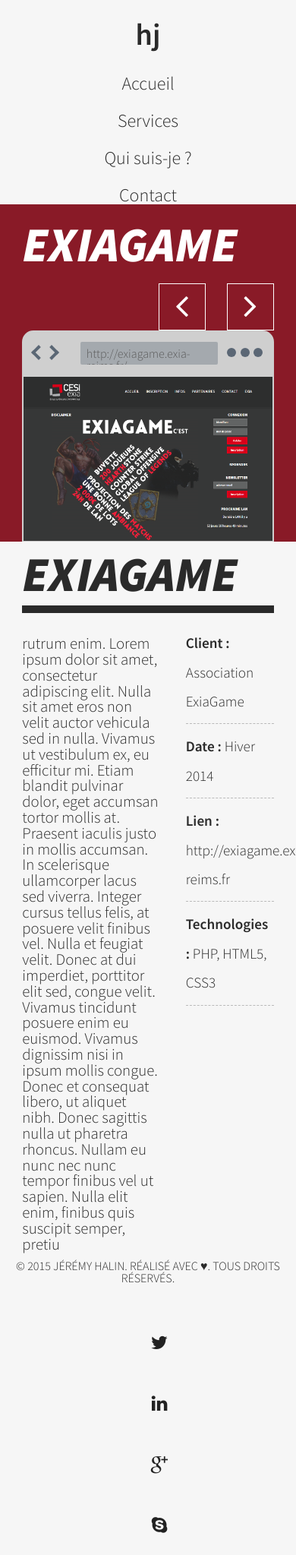
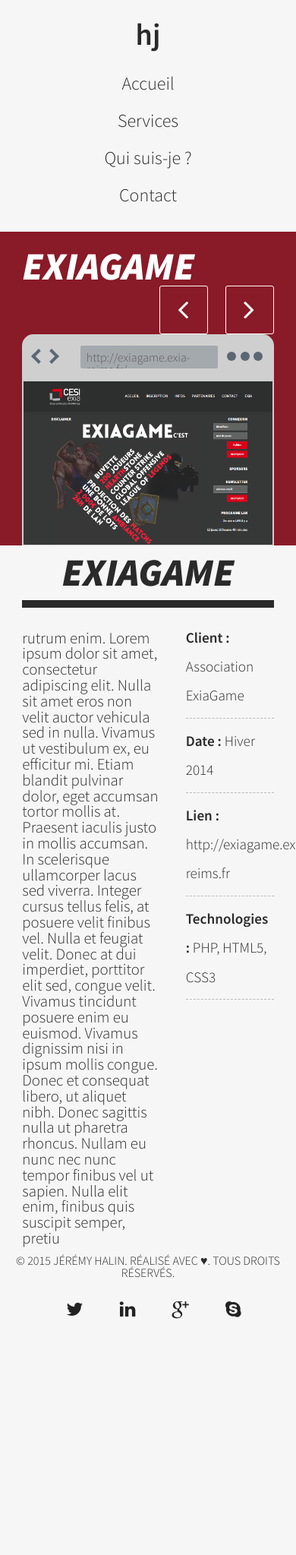
Before and after one commit to HJerem/Portfolio, a PHP site: page /exiagame.php in a window 390 px wide; the page is wider, and only the part inside the window is pictured. Shown: that part at 76% size. After the commit the page ends 1736 px from the top of that part, so only its background shows below. Run offline with PHP 8.4, Linux system fonts and the light colour scheme; some libraries are stand-ins or nearby versions.

Commit message:
Some corrections
Responsive, font-size...

```diff
--- a/apropos.php
+++ b/apropos.php
@@ -26,6 +26,7 @@
   </div>
 </div>
 <section class="container-1024">
+<div class="about">
 	<p>
 		<center><span class="round"><i class="fa fa-user"></i></span></center>
 	</p>
@@ -35,6 +36,7 @@
 	<p>Auto didacte, sérieux et passionné, je saurais m’adapter à votre projet et faire en sorte que le résultat final réponde parfaitement à vos attentes tout en étant unique et moderne.</p>
 
 	<center><a href="/contact" class="seethecaseblack">Me contacter</a></center>
+	</div>
 </section>
 
 <?php include('footer.php'); ?>
--- a/css/main.css
+++ b/css/main.css
@@ -140,7 +140,7 @@
   clear: both;
 }
 
-	.container-1024 p{
+.about p{
   font-size: 1.4em;
   text-align: justify;
   line-height: 1.5em;
@@ -292,6 +292,31 @@
   -ms-transform:rotate(135deg);
 }
 
+.next-project, .previous-project{
+  color: white;
+  padding: 10px 7px 0px 6px;
+  width: 4rem;
+  height: 4rem;
+  box-sizing: border-box;
+  border: 1px solid white;
+  border-radius: 3px;
+  display: inline-block;
+  cursor: pointer;
+  text-decoration: none;
+  -webkit-transition: background .2s ease;
+  -moz-transition: background .2s ease;
+  -ms-transition: background .2s ease;
+  -o-transition: background .2s ease;
+  transition: background .2s ease;
+  font-weight: 900;
+  font-style: italic;
+  text-align: center;
+  font-size: 2.5em;
+}
+.previous-project{
+  margin-right:0.5em;
+}
+
 .browser-left img, .browser-right img, .browser img {
   padding:0.45%;
   width:99%;
@@ -372,8 +397,10 @@
 
 #message-validation{
   display: block;
-     padding:20px 0 20px 0;
+  padding:20px 0 40px 0;
   min-height: 15px;
+  text-align: center;
+  font-size: 1.4em;
 }
 
 
@@ -686,9 +713,7 @@
 .g:hover{
 background:#D14836;
 }*/
-     .socialh:hover{
-       width:120px;
-     }
+
 .socialh:hover .fa{
   color:black;
 }
@@ -1038,6 +1063,17 @@
     width: 60%;
     left:9%;
   }
+  h2{
+    margin:0;
+    font-size:3.2em;
+    text-align:center;
+  }
+  .info-left p, .info-right p{
+    text-align: justify;
+  }
+  .title-background{
+    padding: 0;
+  }
 }
 
 @media screen and (max-width: 640px){
@@ -1052,6 +1088,22 @@
   }
   header nav {
     float:none;
+    margin-bottom:1.5em;
+  }
+  #services {
+    display:none;
+  }
+  .slides li p {
+    padding:0;
+    font-size: 1.5em;
+    text-align:justify;
+    margin-bottom:2em;
+  }
+  .slides h3{
+    font-size:2em;
+  }
+  .about p{
+    padding: 0.2em;
   }
 }
 
@@ -1071,25 +1123,12 @@
 
 @media screen and (max-width: 900px){
   .socialh{
-       display:block;
-       padding:15px;
-       width:100%;
-       cursor:pointer;
-       height:50px;
-       text-align:center;
-       /*transition*/
-       -webkit-transition:all 0.4s;
-       -moz-transition:all 0.4s;
-       -o-transition:all 0.4s;
-       transition:all 0.4s;
-     }
-     .socialh:hover{
-       width:100%;
+    width:auto;
+    height:auto;
   }
   #copyright{
     text-align: center;
     float:none;
-       margin:37px 0 37px 0;
   }
   #home{
     padding-top: 100px;
@@ -1117,7 +1156,7 @@
     display:block;
     overflow:hidden;
     width:100%;
-       margin-top:15px;
+    text-align: center;
   }
 }
 
@@ -1133,6 +1172,9 @@
   }
   .container-1024{
     width: 1024px;
+  }
+  .socialh:hover{
+    width:120px;
   }
 }
 
--- a/exiagame.php
+++ b/exiagame.php
@@ -28,8 +28,8 @@
 
         <h2 style="float:left">exiagame</h2>
         <div class="navigation">
-          <a href="evenact.php" title="Projet précédent: Evenact"><div class="square color4"><i class="fa fa-angle-left"></i></div></a>
-          <a href="ftwrecords.php" title="Projet suivant: FTW Records"><div class="square color4"><i class="fa fa-angle-right"></i></div></a>
+          <a href="evenact.php" class="previous-project color2" title="Projet précédent: Evenact"><i class="fa fa-angle-left"></i></a>
+          <a href="ftwrecords.php" class="next-project color2" title="Projet suivant: FTW Records"><i class="fa fa-angle-right"></i></a>
         </div>
         <div class="browser">
           <div class="toolbar">
--- a/services.php
+++ b/services.php
@@ -105,6 +105,7 @@
 <script src="js/jquery.flexslider-min.js"></script>
 <script type="text/javascript">
   $(window).load(function(){
+    if($(window).width()>640){
       $('#slider').flexslider({
         animation: "slide",
         controlNav: false,
@@ -112,6 +113,7 @@
         animationLoop: false,
         slideshow: false
       });
+    }
   });
 </script>
 
```
Lines whose indentation alone changed are shown as unchanged.
